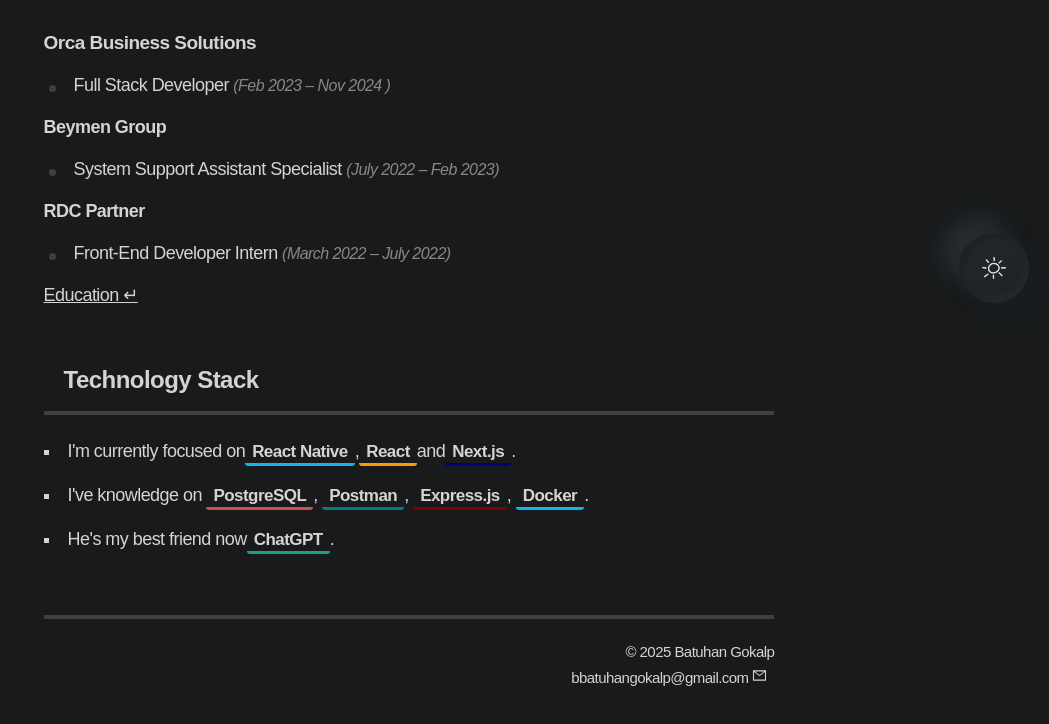
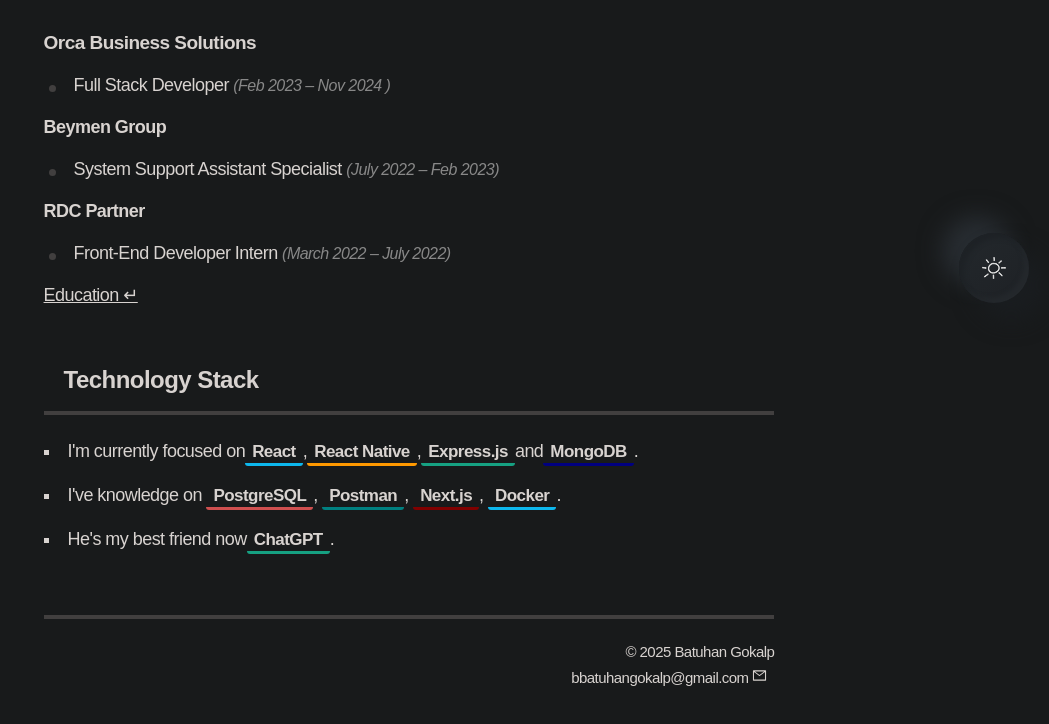
Before and after one commit to batuhangokalp/my-personal-website, a Gatsby site: page / in a window 1280 px wide. Shown: the part 477-1201 px from the top of the page, without its empty margins (231-1280 px from the left). Built offline with nearby package versions, Linux system fonts and the light colour scheme; Gatsby itself is replaced by a stand-in of ours; a web font is replaced by a local one.

Commit message:
Update skills-card.component.jsx

```diff
--- a/src/components/skills-card/skills-card.component.jsx
+++ b/src/components/skills-card/skills-card.component.jsx
@@ -21,10 +21,10 @@
 			<SectionTitle>Technology Stack</SectionTitle>
 			<StackList>
 				<Techs>
-					I'm currently focused on<Tech style={{ borderBottom: '3px solid #0db7ed' }}>React Native</Tech>,<Tech style={{ borderBottom: '3px solid #ff9900' }}>React</Tech>and<Tech style={{ borderBottom: '3px solid rgb(0, 0, 128' }}>Next.js</Tech>.
+					I'm currently focused on<Tech style={{ borderBottom: '3px solid #0db7ed' }}>React</Tech>,<Tech style={{ borderBottom: '3px solid #ff9900' }}>React Native</Tech>,<Tech style={{ borderBottom: '3px solid #16a182' }}>Express.js</Tech>and<Tech style={{ borderBottom: '3px solid rgb(0, 0, 128' }}>MongoDB</Tech>.
 				</Techs>
 				<Techs>
-					I've knowledge on <Tech style={{ borderBottom: '3px solid #cf4f4f' }}>PostgreSQL</Tech>, <Tech style={{ borderBottom: '3px solid rgb(0, 128, 128' }}>Postman</Tech>, <Tech style={{ borderBottom: '3px solid rgb(128, 0, 0)' }}>Express.js</Tech>, <Tech style={{ borderBottom: '3px solid #0db7ed' }}>Docker</Tech>.
+					I've knowledge on <Tech style={{ borderBottom: '3px solid #cf4f4f' }}>PostgreSQL</Tech>, <Tech style={{ borderBottom: '3px solid rgb(0, 128, 128' }}>Postman</Tech>, <Tech style={{ borderBottom: '3px solid rgb(128, 0, 0)' }}>Next.js</Tech>, <Tech style={{ borderBottom: '3px solid #0db7ed' }}>Docker</Tech>.
 				</Techs>
 				<Techs>
 					He's my best friend now<Tech style={{ borderBottom: '3px solid #16a182' }}>ChatGPT</Tech>.
```
